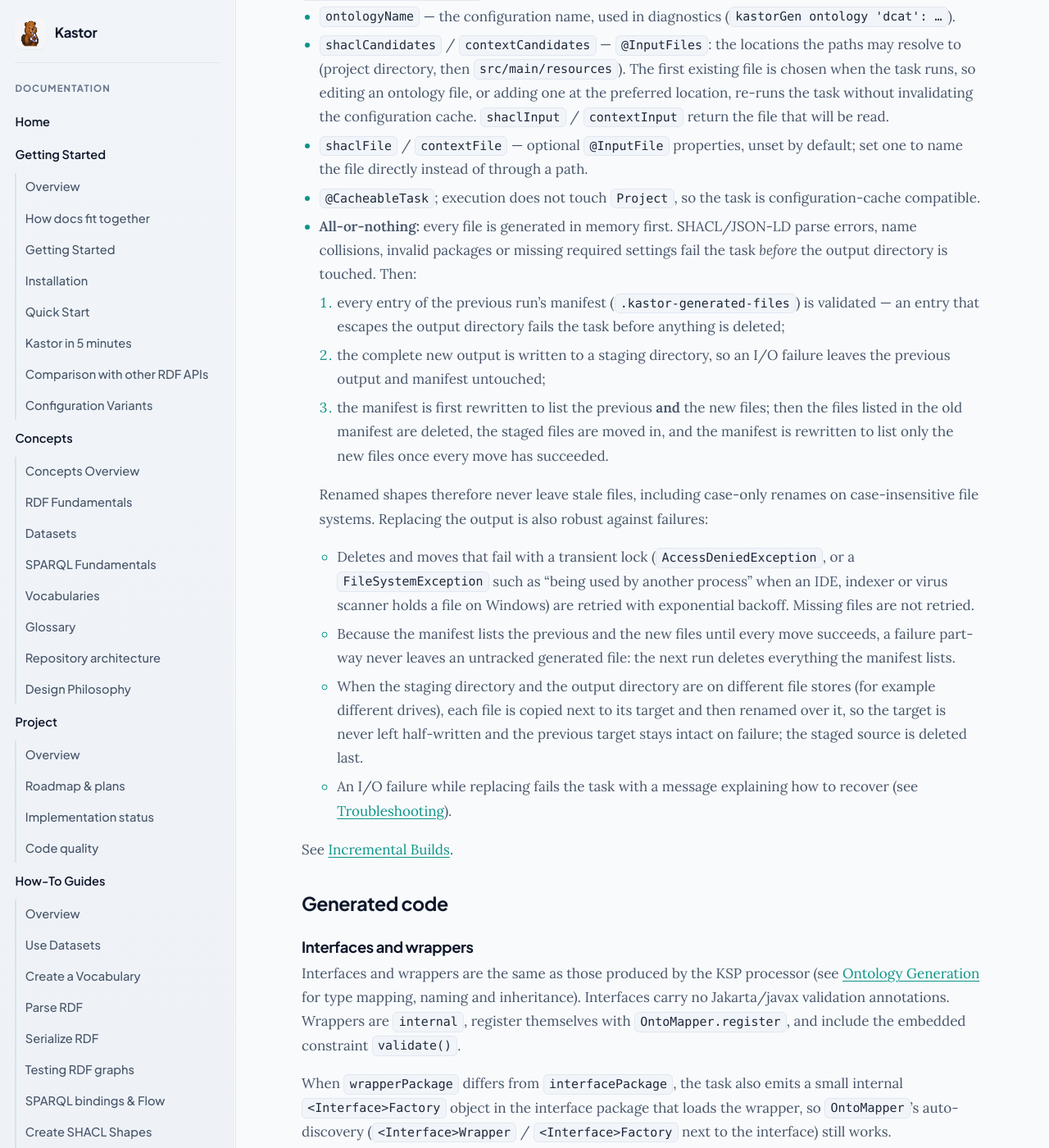
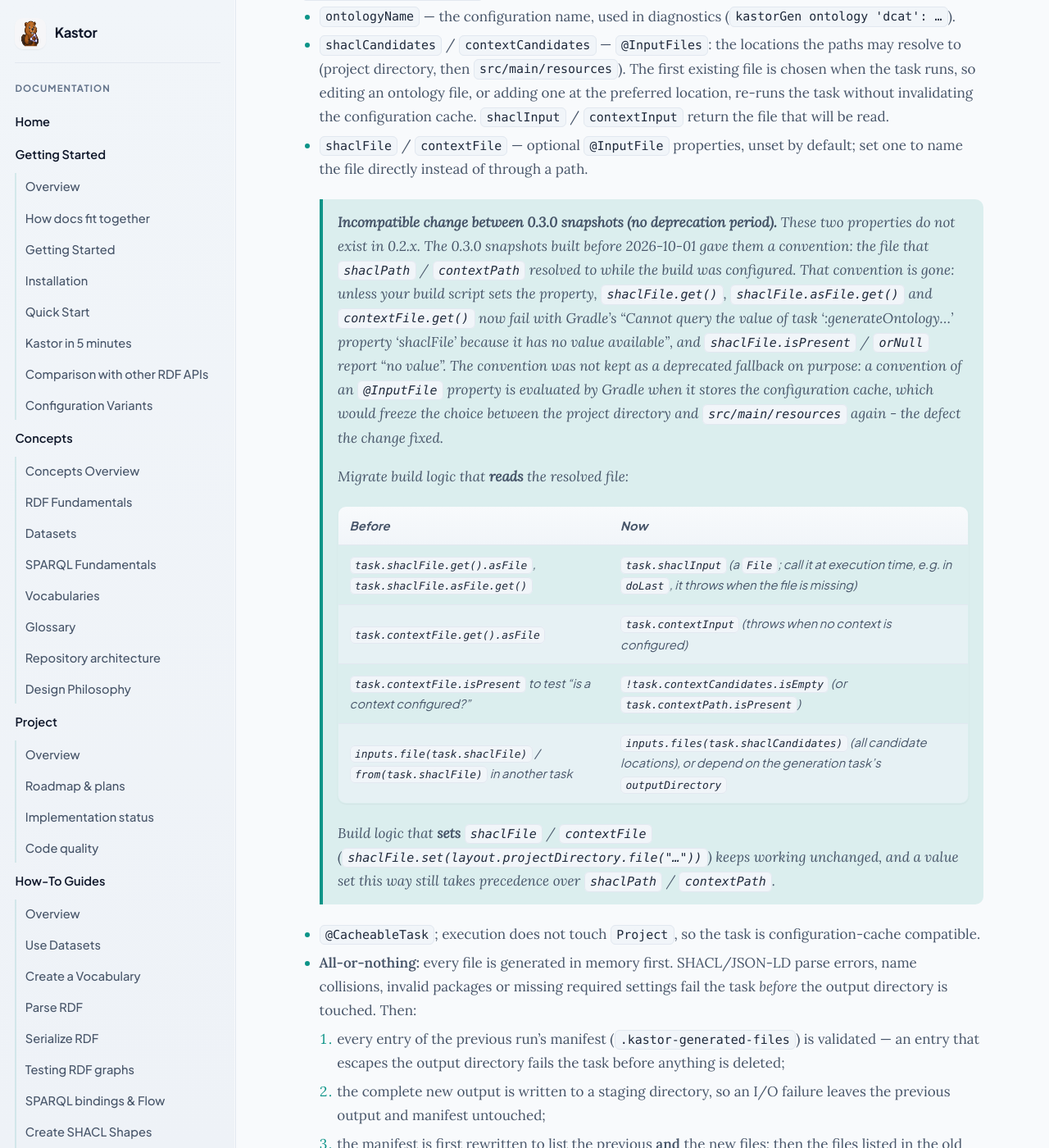
Before and after one commit to geoknoesis/kastor, a Jekyll site: the page built from docs/kastor-gen/reference/gradle-plugin.md, in a window 1280 px wide and 1400 px high, scrolled down 5052 px. Shown: the whole window at 82% size. Built offline with Jekyll 4.4.1, drawn with Linux system fonts in a browser that asks for light colours; our own code applies the rules of GitHub Pages for plain Markdown files.

Commit message:
docs(gradle-plugin): document that shaclFile and contextFile have no convention
Earlier 0.3.0 snapshots resolved shaclPath / contextPath into these
properties at configuration time. The convention was removed when the
lookup moved to execution time, without a migration note. Restoring it as
a deprecated fallback would freeze the chosen location in the
configuration cache again, so the break is documented instead: the plugin
reference has a migration table (shaclInput / contextInput /
shaclCandidates), the KDoc says the same, and a test pins the contract.

Co-Authored-By: Claude Opus 5.5 <noreply@anthropic.com>

```diff
--- a/docs/kastor-gen/reference/gradle-plugin.md
+++ b/docs/kastor-gen/reference/gradle-plugin.md
@@ -173,6 +173,28 @@ added later). Because the source directory is the task's output, compiling Kotli
   configuration cache. `shaclInput` / `contextInput` return the file that will be read.
 - `shaclFile` / `contextFile` — optional `@InputFile` properties, unset by default; set one to name the file
   directly instead of through a path.
+
+  > **Incompatible change between 0.3.0 snapshots (no deprecation period).** These two properties do not exist
+  > in 0.2.x. The 0.3.0 snapshots built before 2026-10-01 gave them a *convention*: the file that `shaclPath` /
+  > `contextPath` resolved to while the build was configured. That convention is gone: unless your build script
+  > sets the property, `shaclFile.get()`, `shaclFile.asFile.get()` and `contextFile.get()` now fail with
+  > Gradle's "Cannot query the value of task ':generateOntology…' property 'shaclFile' because it has no value
+  > available", and `shaclFile.isPresent` / `orNull` report "no value". The convention was not kept as a
+  > deprecated fallback on purpose: a convention of an `@InputFile` property is evaluated by Gradle when it
+  > stores the configuration cache, which would freeze the choice between the project directory and
+  > `src/main/resources` again - the defect the change fixed.
+  >
+  > Migrate build logic that **reads** the resolved file:
+  >
+  > | Before | Now |
+  > |---|---|
+  > | `task.shaclFile.get().asFile`, `task.shaclFile.asFile.get()` | `task.shaclInput` (a `File`; call it at execution time, e.g. in `doLast`, it throws when the file is missing) |
+  > | `task.contextFile.get().asFile` | `task.contextInput` (throws when no context is configured) |
+  > | `task.contextFile.isPresent` to test "is a context configured?" | `!task.contextCandidates.isEmpty` (or `task.contextPath.isPresent`) |
+  > | `inputs.file(task.shaclFile)` / `from(task.shaclFile)` in another task | `inputs.files(task.shaclCandidates)` (all candidate locations), or depend on the generation task's `outputDirectory` |
+  >
+  > Build logic that **sets** `shaclFile` / `contextFile` (`shaclFile.set(layout.projectDirectory.file("…"))`)
+  > keeps working unchanged, and a value set this way still takes precedence over `shaclPath` / `contextPath`.
 - `@CacheableTask`; execution does not touch `Project`, so the task is configuration-cache compatible.
 - **All-or-nothing:** every file is generated in memory first. SHACL/JSON-LD parse errors, name
   collisions, invalid packages or missing required settings fail the task *before* the output directory is
```
Also changed, not shown: docs/kastor-gen/guides/incremental-builds.md (+1 -1 lines), 2 other files.
